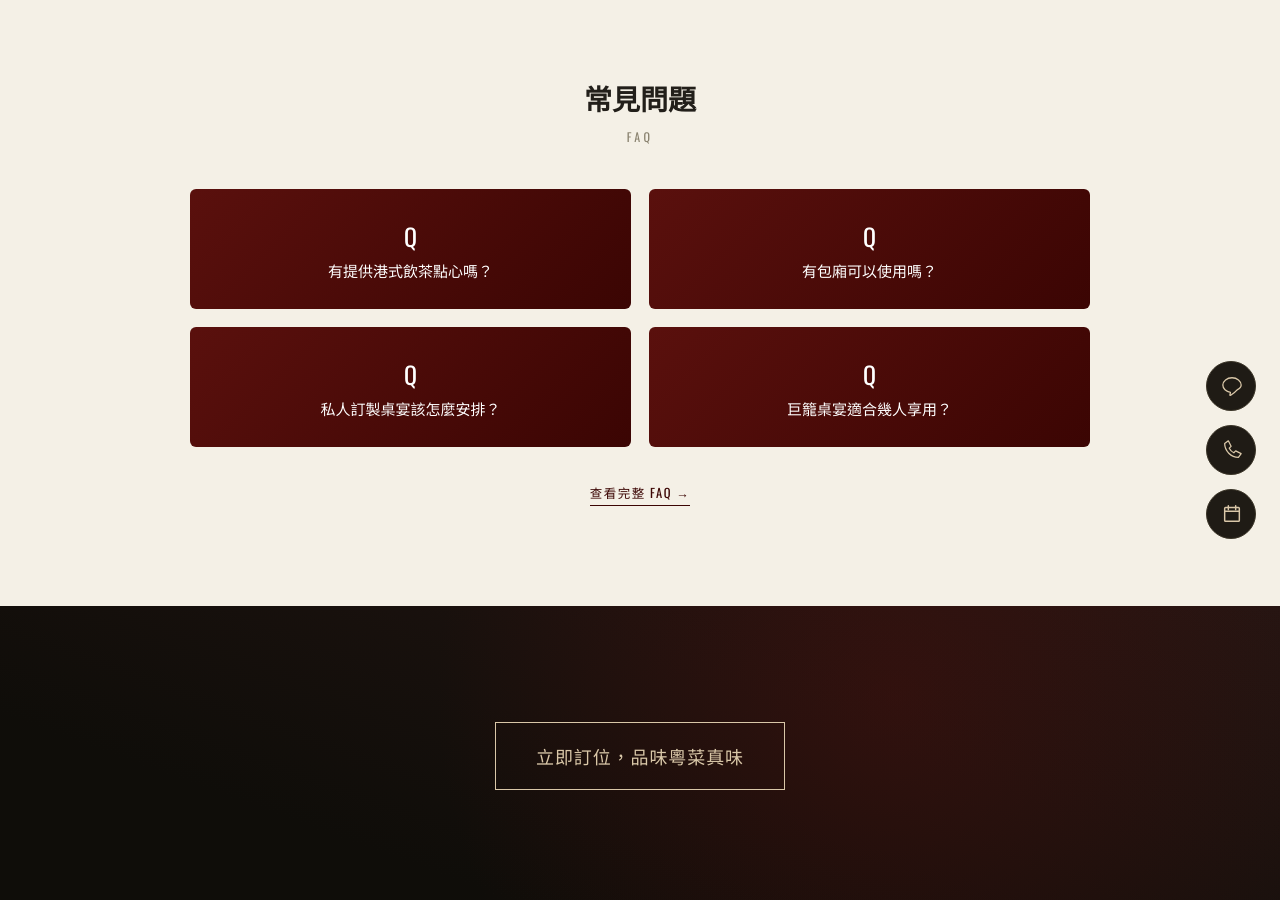
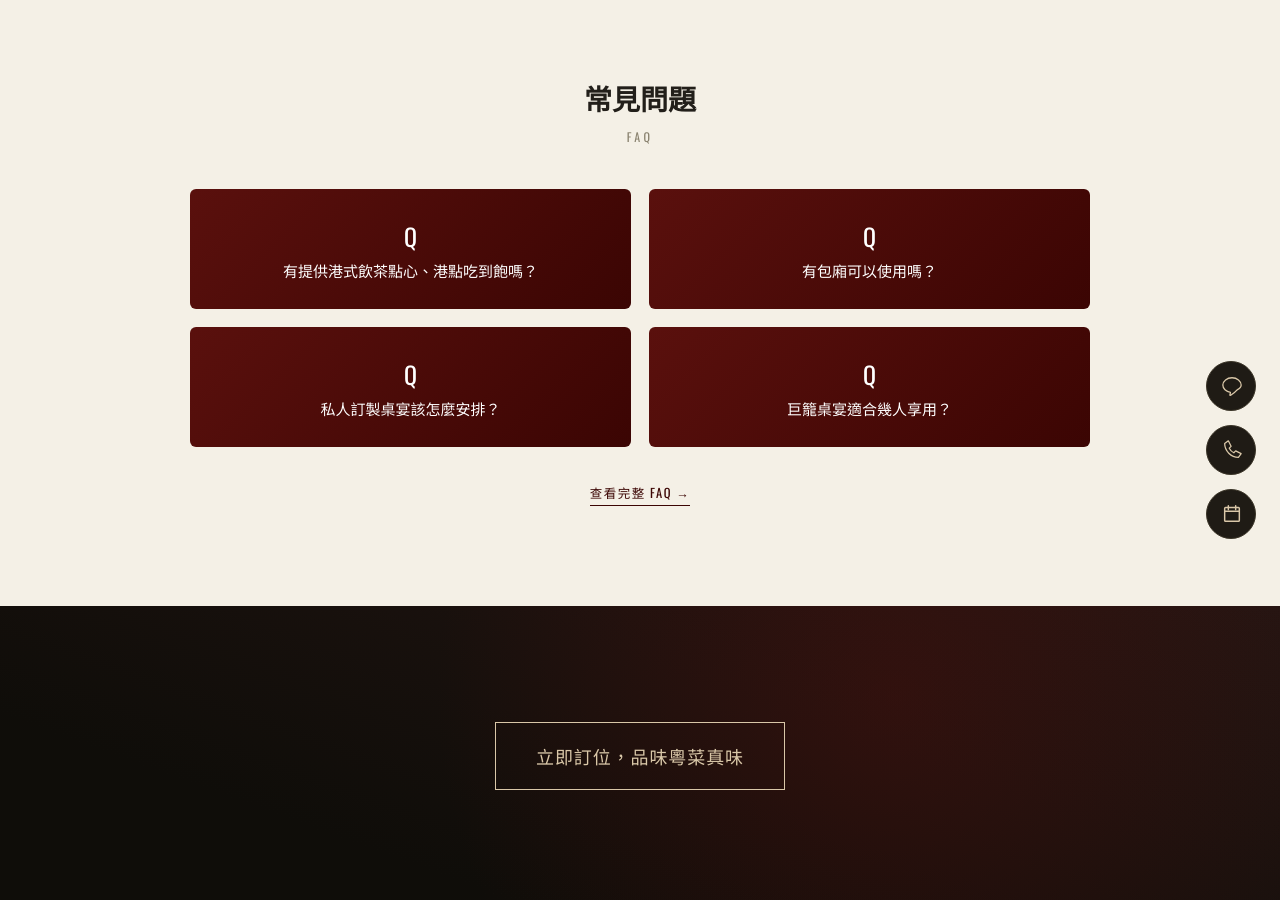
Before and after one commit to yanxianglou/yanxianglou.github.io, a Jekyll site: the page built from index.html, in a window 1280 px wide and 900 px high, scrolled down 2839 px. Built offline with Jekyll 4.4.1, drawn with Linux system fonts in a browser that asks for light colours.

Commit message:
Update 導覽頁設定 “site_settings”

```diff
--- a/_data/site-settings.yml
+++ b/_data/site-settings.yml
@@ -36,7 +36,7 @@ statement:
   cta_text: 立即專人洽詢
   cta_link: https://page.line.me/mew1122i?oat_content=url&openQrModal=true
 faq:
-  - question: 有提供港式飲茶點心嗎？
+  - question: 有提供港式飲茶點心、港點吃到飽嗎？
     answer: 未提供港式飲茶點心，本店主打傳統粵菜，提供精緻特色功夫菜、單點（約4–5人份）、宴客桌菜與客製專屬桌宴（ 提前3–5天預約  )。
   - question: 有包廂可以使用嗎？
     answer: 本店設有獨立包廂，適合商務宴請、家族聚會及各式重要慶祝場合，提供更自在、私密的用餐空間。包廂席次有限，建議提前預約，以利安排。
```
